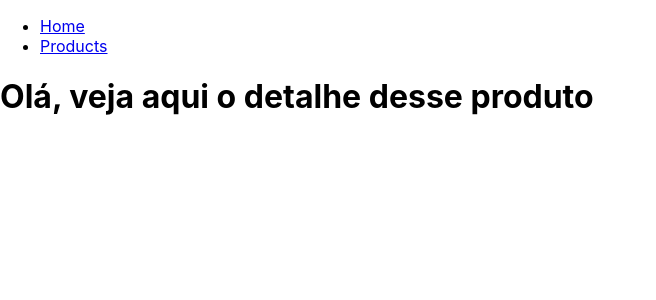
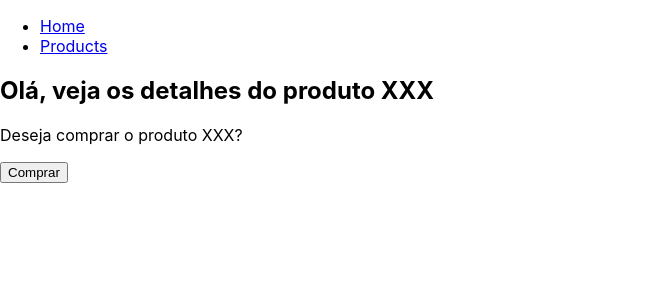
Before and after one commit to jerp86/animatedRoutes, a React (Vite) app: page /products/cam-10 in a window 1280 px wide. Shown: the top 300 px of the page, without its empty margins (0-656 px from the left). Built offline with nearby package versions, Linux system fonts and the light colour scheme.

Commit message:
refactory: add Product component in App

```diff
--- a/src/App.tsx
+++ b/src/App.tsx
@@ -1,7 +1,7 @@
 import React from 'react'
 import { BrowserRouter, Route, Switch } from 'react-router-dom'
 
-import { Home, Menu, Products } from './components';
+import { Home, Menu, Product, Products } from './components';
 
 import * as Routes from './constants/routes';
 
@@ -13,12 +13,8 @@ function App() {
 
       <Switch>
         <Route exact path={Routes.HOME} component={Home} />
-
         <Route exact path={Routes.PRODUCTS} component={Products} />
-
-        <Route exact path={Routes.PRODUCT}>
-          <h1>Olá, veja aqui o detalhe desse produto</h1>
-        </Route>
+        <Route exact path={Routes.PRODUCT} component={Product} />
       </Switch>
     </BrowserRouter>
   )
--- /dev/null
+++ b/src/components/Product/index.tsx
@@ -0,0 +1,9 @@
+import React from 'react';
+
+export const Product = () => (
+  <div>
+    <h2>Olá, veja os detalhes do produto XXX</h2>
+    <p>Deseja comprar o produto XXX?</p>
+    <button>Comprar</button>
+  </div>
+);
--- a/src/components/index.ts
+++ b/src/components/index.ts
@@ -1,3 +1,4 @@
 export * from './Home';
 export * from './Menu';
+export * from './Product';
 export * from './Products';
```
